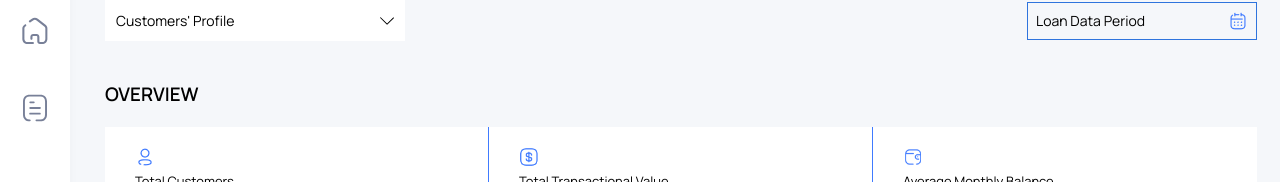
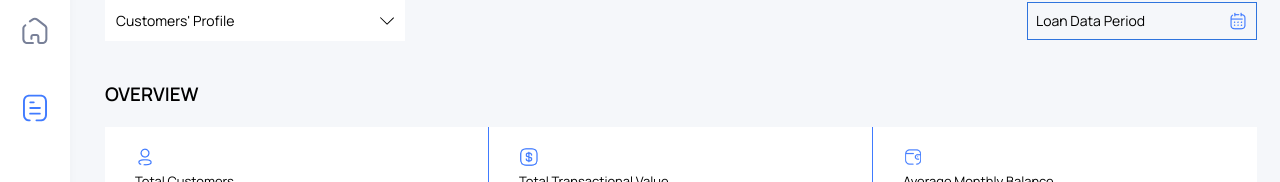
Before and after one commit to Joshuafreemant/assessment, a React (Vite) app: page /customer-profile in a window 1280 px wide. Shown: the part 110-292 px from the top of the page. Built offline with nearby package versions, Linux system fonts and the light colour scheme.

Commit message:
svg color

```diff
--- a/src/components/SideBar/Sidebar.jsx
+++ b/src/components/SideBar/Sidebar.jsx
@@ -23,7 +23,7 @@ function SideBar() {
                     </Link>
                     <Link to="/customer">
 
-                    {location.pathname === '/customer' ?
+                    {location.pathname.includes('/customer') ?
                         <DocumentIcon fill="#407bffff" />:
                         <DocumentIcon fill="#788098" />}
 
```
